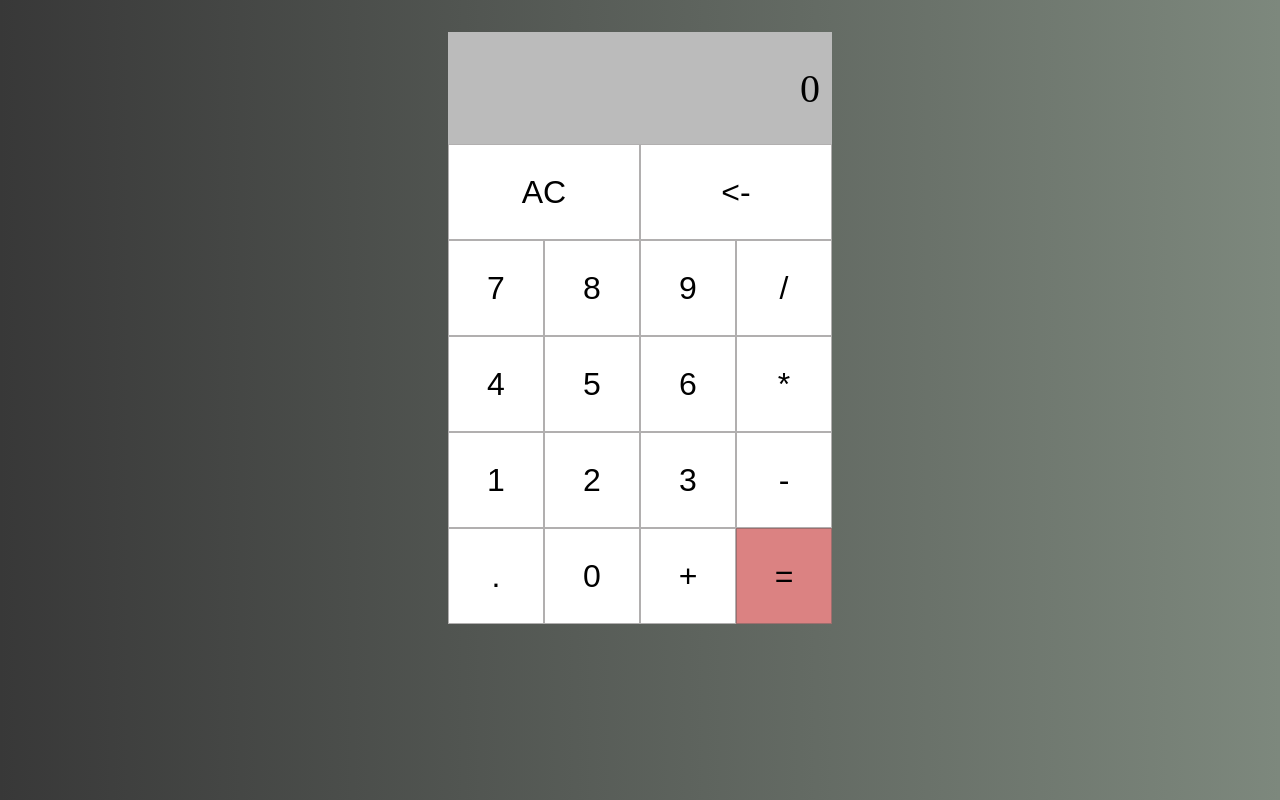
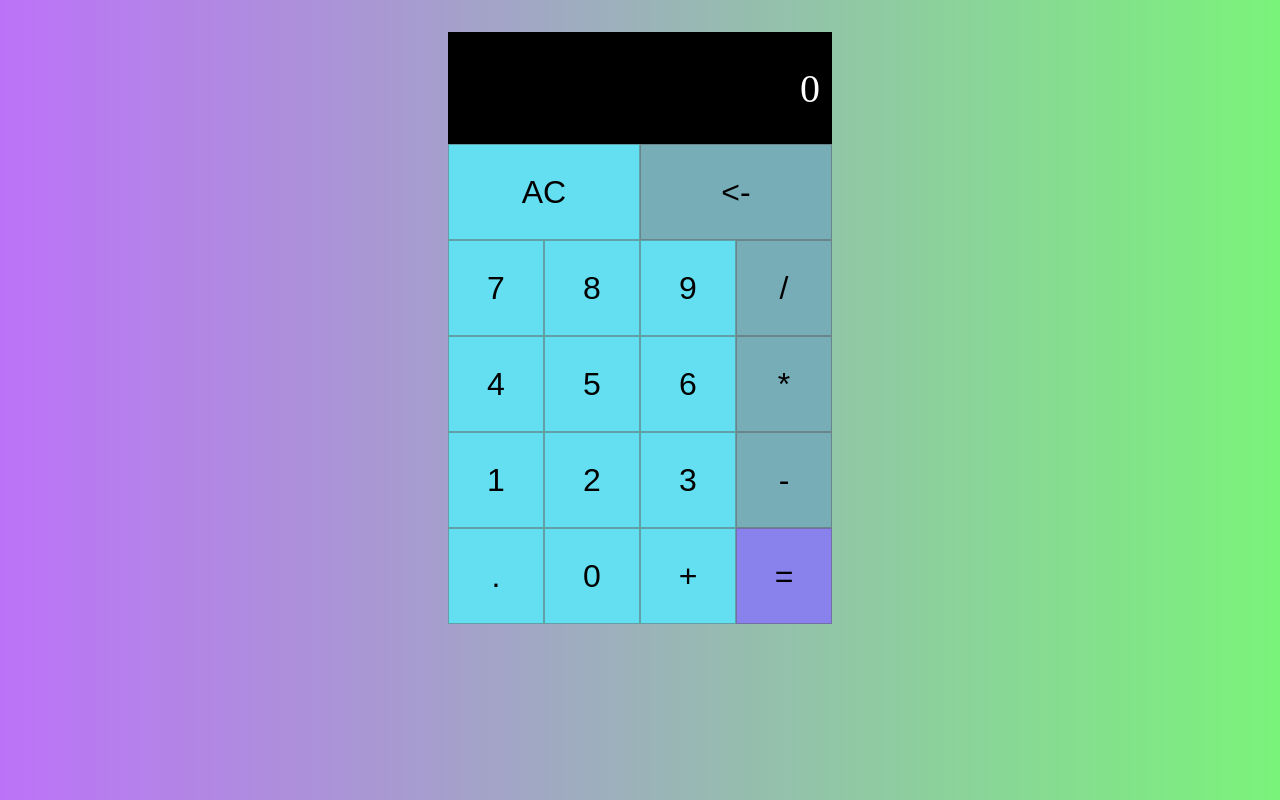
Before and after one commit to saad-ken/Calculator, a React (Create React App) app: page / in a window 1280 px wide. Built offline with nearby package versions, Linux system fonts and the light colour scheme.

Commit message:
completed full cs

```diff
--- a/src/styles/styles.css
+++ b/src/styles/styles.css
@@ -4,7 +4,7 @@
 }
 
 body {
-  background: linear-gradient(to right, rgb(56, 56, 56), rgb(125, 136, 125));
+  background: linear-gradient(to right, rgb(188, 114, 248), rgb(122, 243, 122));
 }
 
 .calculator__body {
@@ -17,7 +17,7 @@ body {
 
 .calculator__result {
   grid-column: 1 /-1;
-  background-color: rgb(187, 187, 187);
+  background-color: rgb(0, 0, 0);
   display: flex;
   flex-direction: column;
   align-items: flex-end;
@@ -32,11 +32,11 @@ body {
   font-size: 2rem;
   border: 1px solid rgba(92, 87, 87, 0.473);
   outline: 0;
-  background-color: rgb(255, 255, 255);
+  background-color: #64dff1;
 }
 
 .keys:hover {
-  background-color: rgb(133, 133, 133);
+  background-color: #5ebac9;
 }
 
 .keys:nth-child(2) {
@@ -46,19 +46,48 @@ body {
   grid-column: span 2;
 }
 
+.keys:nth-child(3) {
+  background-color: #76adb7;
+}
+.keys:nth-child(3):hover {
+  background-color: #5ebac9;
+}
+
+.keys:nth-child(7) {
+  background-color: #76adb7;
+}
+.keys:nth-child(7):hover {
+  background-color: #5ebac9;
+}
+
+.keys:nth-child(11) {
+  background-color: #76adb7;
+}
+
+.keys:nth-child(11):hover {
+  background-color: #5ebac9;
+}
+
+.keys:nth-child(15) {
+  background-color: #76adb7;
+}
+.keys:nth-child(15):hover {
+  background-color: #5ebac9;
+}
+
 .keys:last-child {
-  background-color: rgb(219, 130, 130);
+  background-color: #8982ec;
 }
 .keys:last-child:hover {
-  background-color: rgb(218, 66, 66);
+  background-color: #655cb8;
 }
 
 .input {
-  color: rgb(31, 26, 26);
+  color: rgba(243, 243, 243, 0.801);
   font-size: 1.5rem;
 }
 
 .result {
-  color: rgb(0, 0, 0);
+  color: rgb(255, 255, 255);
   font-size: 2.5rem;
 }
```
